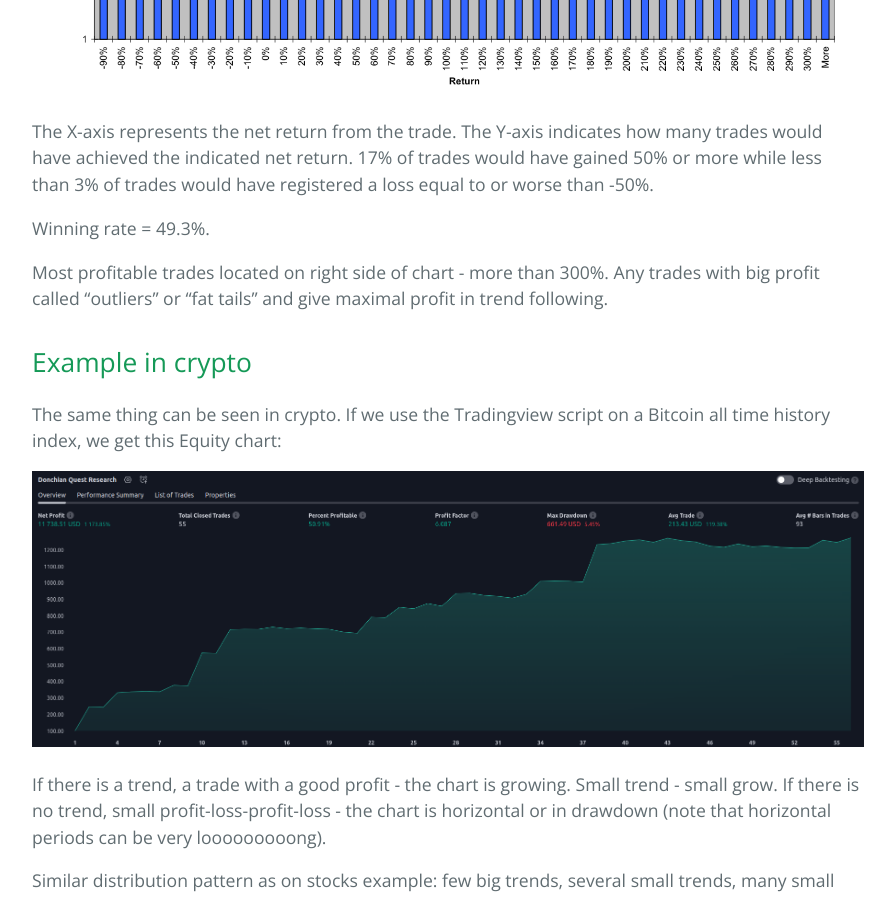
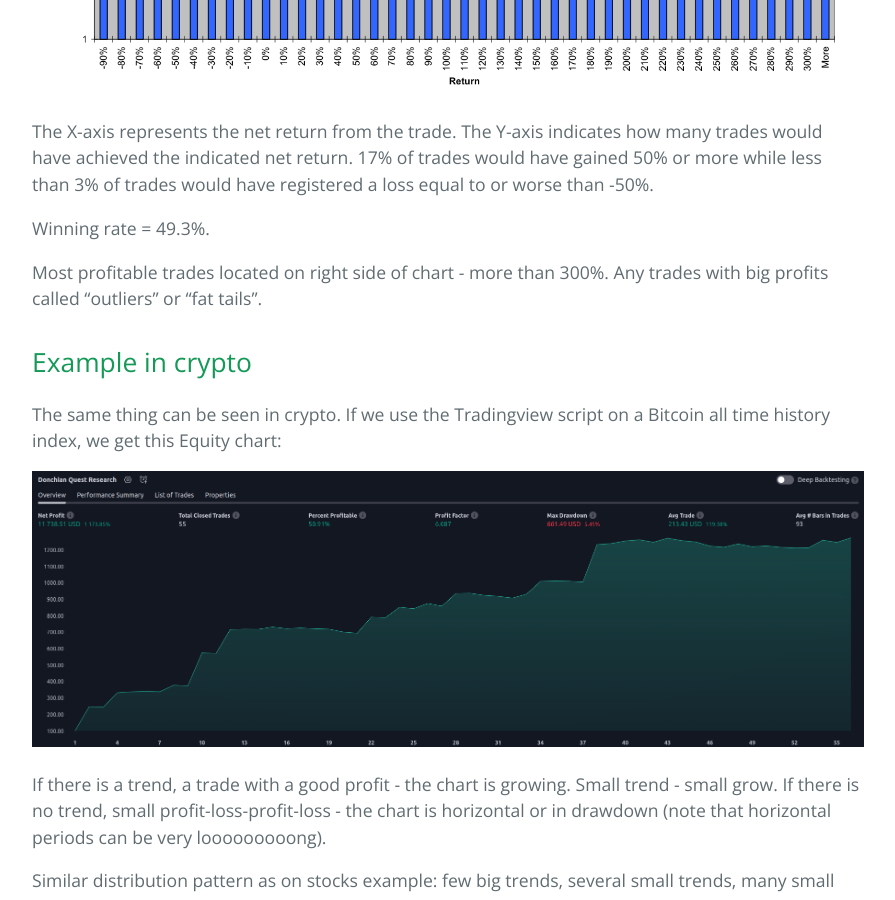
Before and after one commit to sergeyen7/sergeyen7.github.io, a Jekyll site: the page built from index.md, in a window 1280 px wide and 900 px high, scrolled down 9438 px. Shown: the whole window, without its empty margins (192-1087 px from the left). Built offline with Jekyll 4.4.1, drawn with Linux system fonts in a browser that asks for light colours; nearby versions of some CDN libraries.

Commit message:
Update index.md

```diff
--- a/index.md
+++ b/index.md
@@ -283,7 +283,7 @@ The X-axis represents the net return from the trade. The Y-axis indicates how ma
 
 Winning rate = 49.3%.
 
-Most profitable trades located on right side of chart - more than 300%. Any trades with big profit called "outliers" or "fat tails" and give maximal profit in trend following.
+Most profitable trades located on right side of chart - more than 300%. Any trades with big profits called "outliers" or "fat tails".
 
 ## Example in crypto
 
```
